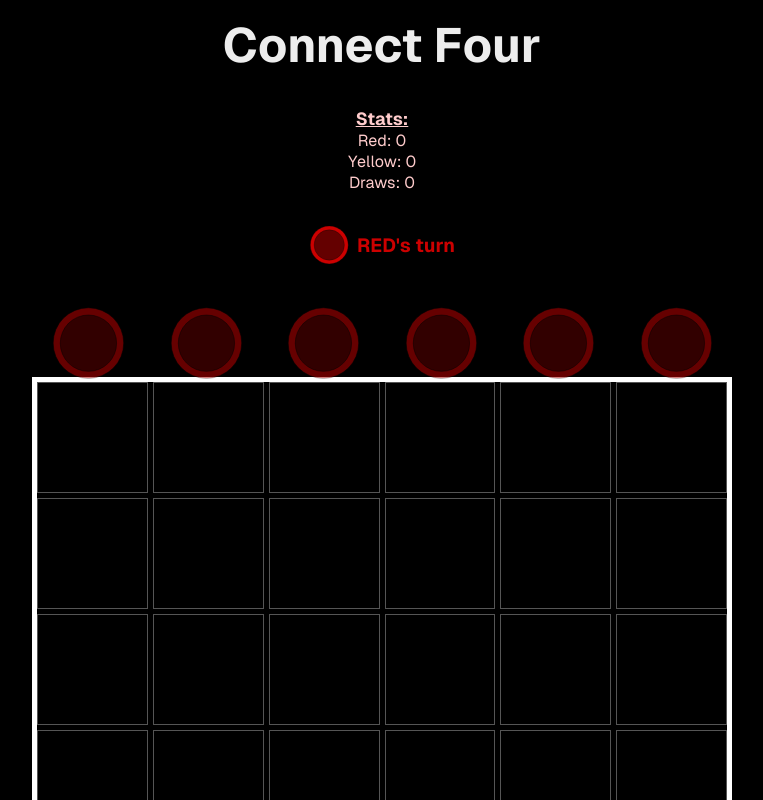
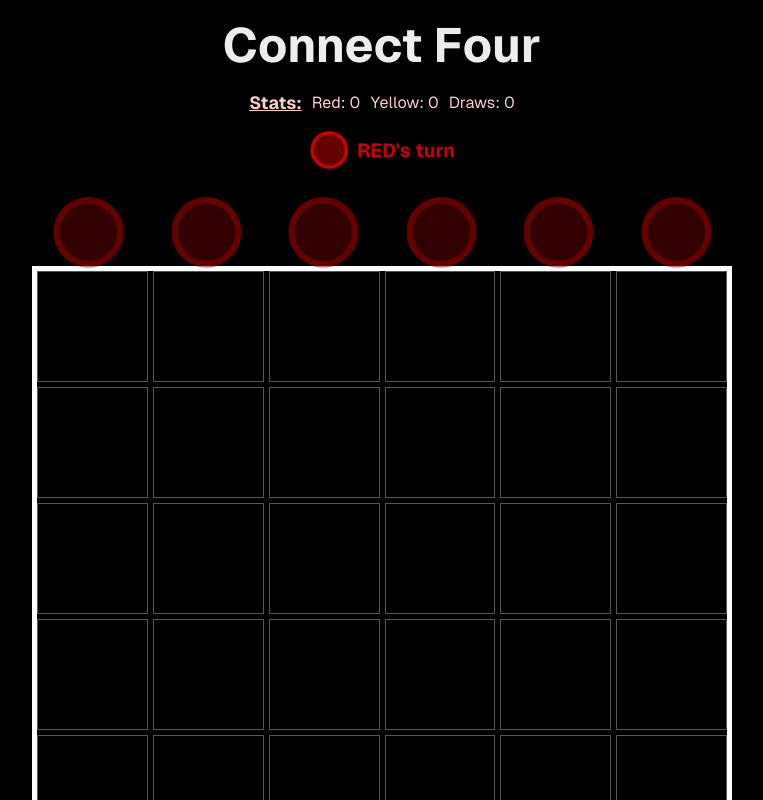
Before and after one commit to jesshmusic/connect-four, a Next.js app: page / in a window 1280 px wide. Shown: the top 800 px of the page, without its empty margins (258-1021 px from the left). Built offline with nearby package versions, Linux system fonts and the light colour scheme.

Commit message:
fix: adjusts spacing and fixes linting

```diff
--- a/src/app/globals.css
+++ b/src/app/globals.css
@@ -1,6 +1,7 @@
 :root {
   --background: #000000;
   --foreground: #ededed;
+  --rows: 0;
 }
 
 @media (prefers-color-scheme: dark) {
--- a/src/app/page.tsx
+++ b/src/app/page.tsx
@@ -47,17 +47,17 @@ export default function Home() {
           display: 'flex',
           flexDirection: 'column',
           alignItems: 'center',
-          gap: '2rem',
+          gap: '1rem',
           width: '100%',
           maxWidth: 'min(90vw, 700px)',
         }}
       >
-        <h1 style={{ fontSize: 'clamp(1.5rem, 5vw, 3rem)' }}>Connect Four</h1>
+        <h1 style={{ fontSize: 'clamp(1.5rem, 5vw, 3rem)', marginBottom: 0 }}>Connect Four</h1>
 
-        <div style={{ textAlign: 'center', color: '#fcc' }}>
-          <p><strong style={{ fontSize: '1.1rem', textDecoration: 'underline' }}>Stats:</strong></p>
-          <p>Red: {winStats.redWins}</p>
-          <p>Yellow: {winStats.yellowWins}</p>
+        <div style={{ display: 'flex', textAlign: 'center', color: '#fcc' }}>
+          <p><strong style={{ fontSize: '1.1rem', marginRight: '10px', textDecoration: 'underline' }}>Stats:</strong></p>
+          <p style={{ marginRight: '10px' }}>Red: {winStats.redWins}</p>
+          <p style={{ marginRight: '10px' }}>Yellow: {winStats.yellowWins}</p>
           <p>Draws: {winStats.draws}</p>
         </div>
 
@@ -69,7 +69,8 @@ export default function Home() {
             flexDirection: 'row',
             fontSize: '1.2rem',
             gap: '0.5rem',
-            justifyContent: 'center'
+            justifyContent: 'center',
+            marginBottom: 0,
           }}
         >
           <PlayerToken player={gameState.currentPlayer} size={40} />
--- a/src/components/GameBoard.tsx
+++ b/src/components/GameBoard.tsx
@@ -156,8 +156,6 @@ const GameBoard = ({
         {board.map((row, rowIndex) =>
           row.map((cell, cellIndex) => {
             const cellState = getCellState(cell);
-            const isDropping =
-              lastDrop?.row === rowIndex && lastDrop?.col === cellIndex;
 
             return (
               <div
--- a/src/components/PlayerToken.tsx
+++ b/src/components/PlayerToken.tsx
@@ -12,7 +12,7 @@ interface PlayerTokenProps {
   size?: number | string;
   opacity?: number;
   isDropping?: boolean;
-  dropRows: number;
+  dropRows?: number;
 }
 
 const PlayerToken = ({
@@ -34,7 +34,7 @@ const PlayerToken = ({
           {
             width: px,
             height: px,
-            "--rows": dropRows,
+            "--rows": dropRows ? dropRows : 0,
           } as React.CSSProperties
         }
       >
```
